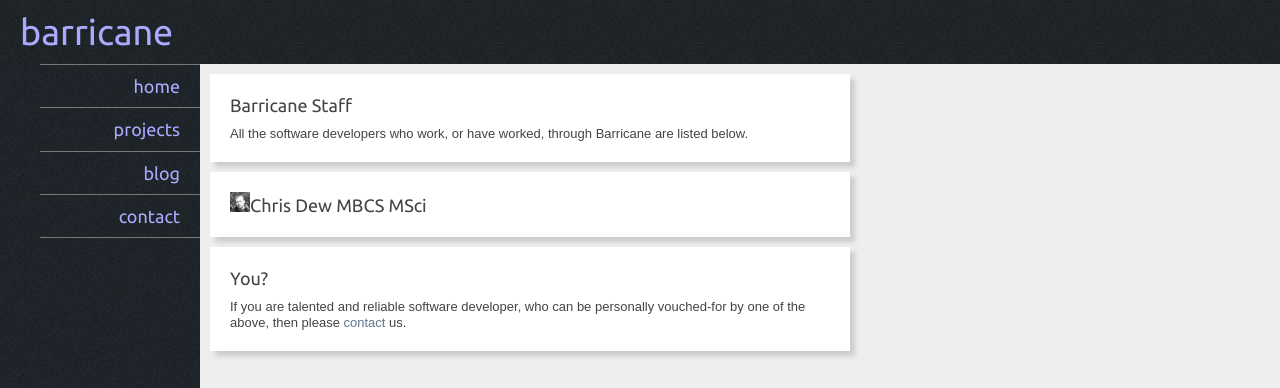
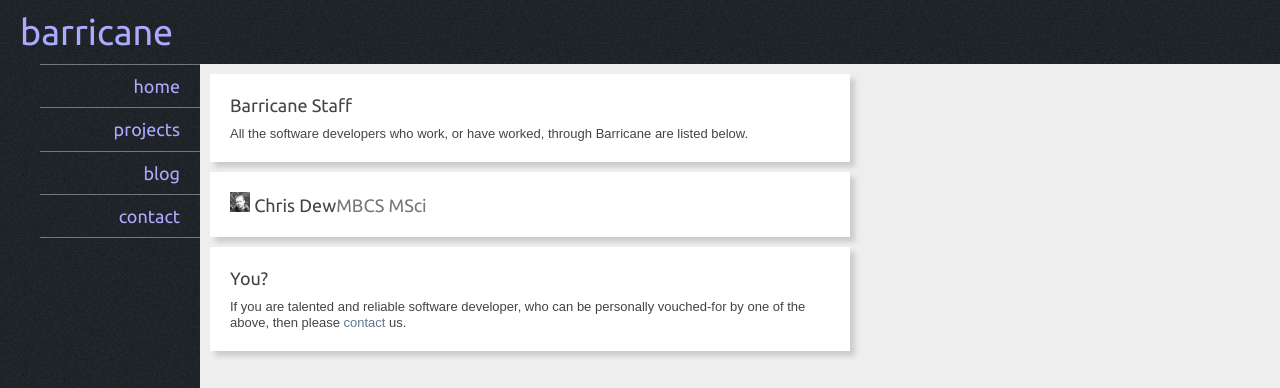
Before and after one commit to chrisdew/chrisdew.github.com, a Jekyll site: the page built from staff.html, in a window 1280 px wide. Shown: the top 388 px of the page. Built offline with Jekyll 4.4.1, drawn with Linux system fonts in a browser that asks for light colours; nearby versions of some CDN libraries; Markdown is read by kramdown in place of the engine named in the settings.

Commit message:
progress

```diff
--- a/css/index.css
+++ b/css/index.css
@@ -94,3 +94,6 @@ article p {
 #footer p {
 	float: right;
 }
+.grey {
+	color: #777;
+}
--- a/staff.html
+++ b/staff.html
@@ -16,7 +16,8 @@ title: Barricane Staff
 
 <article>
   <header>
-    <h1><img width="20px" height="20px" src="/images/chris-dew.png"></img>Chris Dew MBCS MSci</h1>
+    <h1><img width="20px" height="20px" src="/images/chris-dew.png"></img>
+    Chris Dew<span class="grey">MBCS MSci</span></h1>
   </header>
   <p></p>
 </article>
```
